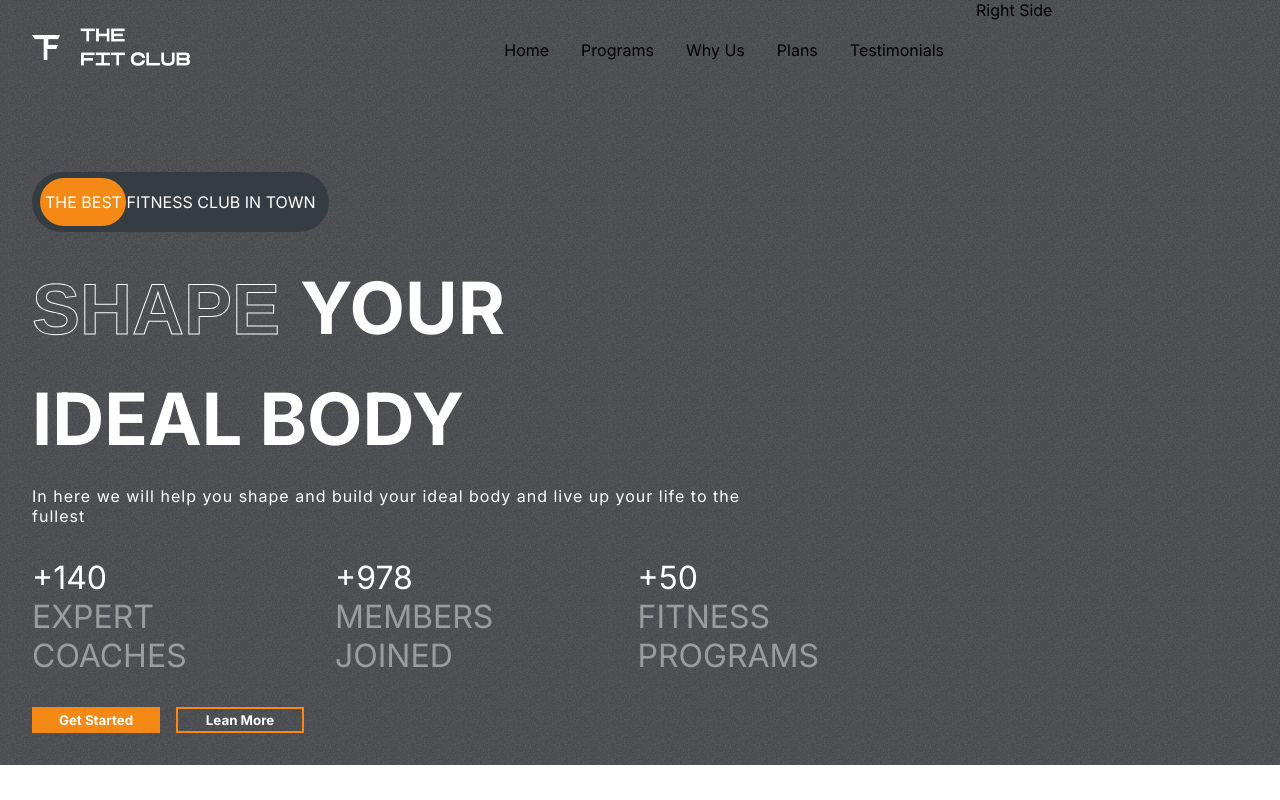
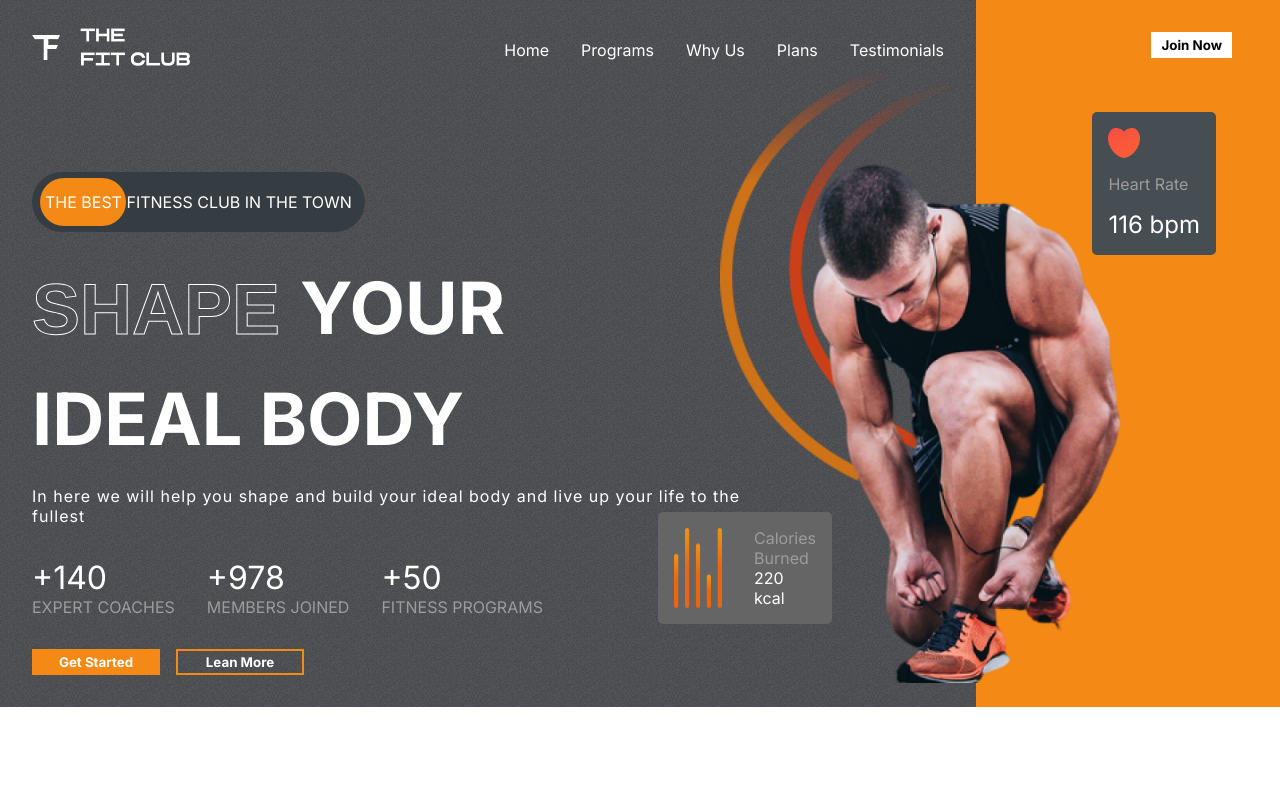
Before and after one commit to Saworieza/Fitness-Club, a React (Create React App) app: page / in a window 1280 px wide. Built offline with nearby package versions, Linux system fonts and the light colour scheme.

Commit message:
hero section complete

```diff
--- a/src/components/Header/Header.css
+++ b/src/components/Header/Header.css
@@ -11,7 +11,7 @@
     list-style: none;
     display: flex;
     gap: 2rem;
-    colro: white;
+    color: white;
 }
 
 .header-menu > li:hover{
--- a/src/components/Hero/Hero.css
+++ b/src/components/Hero/Hero.css
@@ -4,9 +4,8 @@
 }
 
 .left-h{
-    padding: 2rem;
-    padding-top: 1.5rem;
-    flex: 3;
+    padding: 1.5rem 2rem 2rem;
+    flex: 3 1;
     display: flex;
     gap: 2rem;
     flex-direction: column;
@@ -14,6 +13,8 @@
 
 .right-h{
     flex: 1;
+    position: relative;
+    background-color: var(--orange);
 }
 
 .the-best-ad{
@@ -80,7 +81,6 @@
 .figures > div > span:nth-of-type(2){
     color: var(--gray);
     text-transform:uppercase;
-    font-size:2rem;
 }
 
 .hero-buttons{
@@ -101,3 +101,83 @@
     width: 8rem;
     border:2px solid var(--orange);
 }
+
+.right-h > .btn{
+    position: absolute;
+    right: 3rem;
+    top: 2rem;
+    color: black;
+}
+
+.heart-rate{
+    display: flex;
+    flex-direction: column;
+    gap: 1rem;
+    background-color: var(--darkGrey);
+    width: fit-content;
+    padding: 1rem;
+    align-items: start;
+    border-radius: 5px;
+    position: absolute;
+    right: 4rem;
+    top: 7rem;
+}
+
+.heart-rate > img{
+    width: 2rem;
+}
+
+.heart-rate > :nth-child(2){
+    color: var(--gray);
+}
+
+.heart-rate > :nth-child(3){
+    color: white;
+    font-size: 1.5rem;
+}
+
+.hero-image{
+    position: absolute;
+    top: 10rem;
+    right: 8rem;
+    width: 23rem;
+}
+
+.hero-image-back{
+    position: absolute;
+    top: 4rem;
+    right:20rem;
+    z-index: -1;
+    width: 15rem;
+}
+
+.calories{
+    display: flex;
+    gap: 2rem;
+    background-color: var(--caloryCard);
+    border-radius: 5px;
+    padding: 1rem;
+    width: fit-content;
+    position: absolute;
+    top: 32rem;
+    right: 28rem;
+}
+
+.calories > img{
+    width: 3rem;
+}
+
+.calories > div {
+    display: flex;
+    flex-direction: column;
+    justify-content: space-between;
+}
+
+.calories > div > :nth-child(1){
+    color: var(--gray);
+}
+
+.calories > div > :nth-child(2){
+    color: white;
+    font-size: 1rem;
+}
--- a/src/components/Hero/Hero.jsx
+++ b/src/components/Hero/Hero.jsx
@@ -1,6 +1,11 @@
 import React from 'react'
 import Header from '../Header/Header'
 import './Hero.css'
+
+import hero_image from "../../assets/hero_image.png";
+import hero_image_back from "../../assets/hero_image_back.png";
+import Heart from "../../assets/heart.png";
+import Calories from "../../assets/calories.png";
 
 const Hero = () => {
   return (
@@ -11,7 +16,7 @@
         {/* The best add  */}
         <div className='the-best-ad'>
           <div></div>
-          <span>The best fitness club in town</span>
+          <span>The best fitness club in the town</span>
         </div>
 
         {/* Hero Heading  */}
@@ -51,7 +56,29 @@
         </div>
 
       </div>
-      <div className='right-h'>Right Side</div>
+      <div className='right-h'>
+        <button className='btn'>Join Now</button>
+
+        <div className='heart-rate'>
+          <img src={Heart} alt='' />
+          <span>Heart Rate</span>
+          <span>116 bpm</span>
+        </div>
+
+        {/* Hero images */}
+        <img src={hero_image} alt='' className='hero-image' />
+        <img src={hero_image_back} alt='' className='hero-image-back' />
+
+        {/* Calories */}
+        <div className='calories'>
+          <img src={Calories} alt='' />
+          <div>
+            <span>Calories Burned</span>
+            <span> 220 kcal</span>
+          </div>
+        </div>
+
+      </div>
     </div>
   )
 }
```
